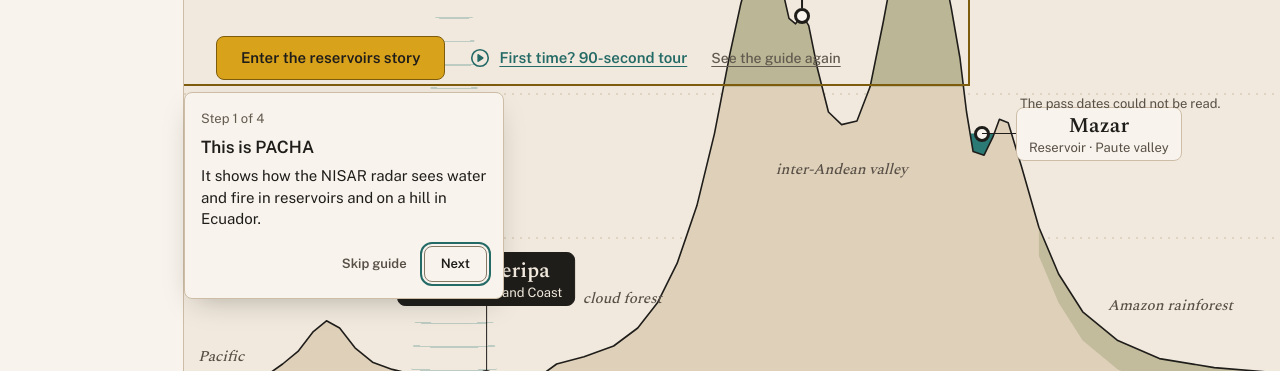
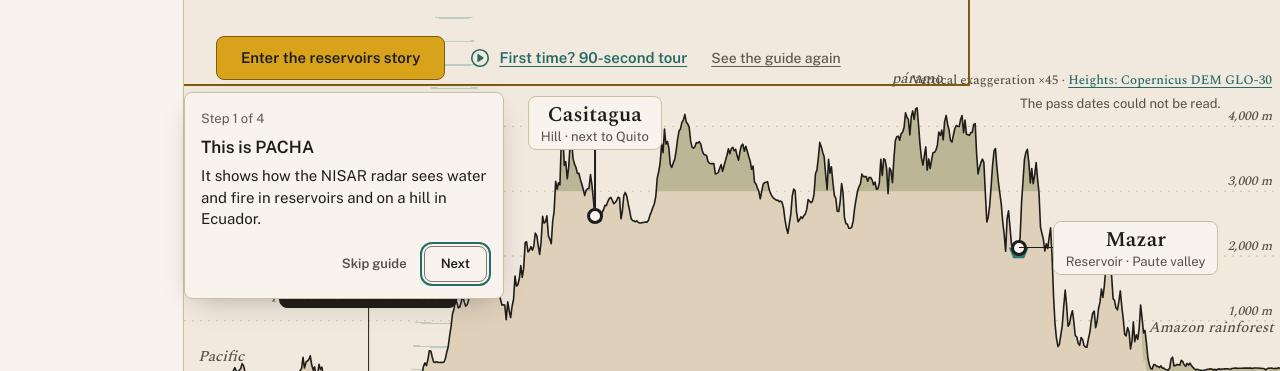
Before and after one commit to jmnss/PACHA, a React (Vite) app in the folder frontend/: page / in a window 1280 px wide. Shown: the part 248-619 px from the top of the page. Built offline with nearby package versions, Linux system fonts and the light colour scheme; no server answers.

Commit message:
feat(inicio): perfil real desde Copernicus DEM
Co-Authored-By: Claude Opus 5.5 <noreply@anthropic.com>

```diff
--- a/frontend/src/pantallas/inicio/PerfilEcuador.tsx
+++ b/frontend/src/pantallas/inicio/PerfilEcuador.tsx
@@ -1,20 +1,34 @@
-import type { CSSProperties } from 'react'
+import { useEffect, useRef, useState, type CSSProperties } from 'react'
 import type { Clave } from '../../idioma/traductor'
+import { useMovil } from '../../estado/useMovil'
 import { useT } from '../../idioma/useT'
-import { PERFIL } from './geometria'
+import { LIENZO, PERFIL } from './geometria'
 import { LUGARES, type IdLugar } from './lugares'
 
+const lugarDaule = PERFIL.lugares.daule
+const R = PERFIL.regiones
+
+// Rótulos situados con las alturas reales: regiones por la cota de 1000 m (criterio de dibujo), páramo en la cima.
 const ROTULOS: readonly { clave: Clave; x: number; y: number; tipo: 'region' | 'zona' | 'mar' }[] = [
-  { clave: 'inicio.perfil.pacifico', x: 3.4, y: 84, tipo: 'mar' },
-  { clave: 'inicio.perfil.costa', x: 20, y: 94, tipo: 'region' },
-  { clave: 'inicio.perfil.sierra', x: 61, y: 94, tipo: 'region' },
-  { clave: 'inicio.perfil.amazonia', x: 87, y: 94, tipo: 'region' },
-  { clave: 'inicio.perfil.llanura', x: 14, y: 73, tipo: 'zona' },
-  { clave: 'inicio.perfil.nublado', x: 40, y: 76, tipo: 'zona' },
-  { clave: 'inicio.perfil.paramo', x: 67, y: 17, tipo: 'zona' },
-  { clave: 'inicio.perfil.valle', x: 60, y: 58, tipo: 'zona' },
-  { clave: 'inicio.perfil.selva', x: 90, y: 77, tipo: 'zona' },
+  { clave: 'inicio.perfil.pacifico', x: Math.max(3.4, R.mar), y: 84, tipo: 'mar' },
+  { clave: 'inicio.perfil.costa', x: R.costa, y: 94, tipo: 'region' },
+  { clave: 'inicio.perfil.sierra', x: R.sierra, y: 94, tipo: 'region' },
+  { clave: 'inicio.perfil.amazonia', x: R.amazonia, y: 94, tipo: 'region' },
+  { clave: 'inicio.perfil.llanura', x: R.costa, y: lugarDaule.y - 12, tipo: 'zona' },
+  { clave: 'inicio.perfil.paramo', x: PERFIL.cima.x, y: PERFIL.cima.y - 4, tipo: 'zona' },
+  { clave: 'inicio.perfil.selva', x: R.amazonia, y: 80, tipo: 'zona' },
 ]
+
+/** Lámina de agua de un embalse a su cota, centrada en su punto del corte. */
+const embalse = ({ xLienzo: x, yLienzo: y }: { xLienzo: number; yLienzo: number }) =>
+  `M${x - 9},${y} L${x + 9},${y} L${x + 5},${y + 6} L${x - 5},${y + 6} Z`
+
+/** Exageración vertical con el tamaño real del dibujo (se estira con preserveAspectRatio="none"). */
+function exageracion(ancho: number, alto: number): number {
+  const vertical = (alto / LIENZO.alto) * PERFIL.porMetroVertical
+  const horizontal = (ancho / LIENZO.ancho) * PERFIL.porMetroHorizontal
+  return Math.round(vertical / horizontal)
+}
 
 interface Props {
   elegido: IdLugar
@@ -22,15 +36,37 @@ interface Props {
 }
 
 /**
- * Perfil oeste-este (de B), sin cifras de altitud, con los tres lugares como botones a su altura. La única animación de Inicio
- * es el haz que lo cruza (y hace crecer la capa en curso del registro); con `prefers-reduced-motion` queda quieto.
+ * Perfil real oeste-este por tramos (Copernicus DEM GLO-30, `perfil.json`), con escala vertical rotulada, su exageración
+ * y los tres lugares como botones a su altura. La única animación de Inicio es el haz que lo cruza (y hace crecer la
+ * capa en curso del registro); con `prefers-reduced-motion` queda quieto.
  */
 export function PerfilEcuador({ elegido, onElegir }: Props) {
   const { t } = useT()
+  const movil = useMovil()
+  const raiz = useRef<HTMLDivElement>(null)
+  const [veces, setVeces] = useState(() => exageracion(LIENZO.ancho, LIENZO.alto))
+
+  useEffect(() => {
+    const el = raiz.current
+    if (!el || typeof ResizeObserver === 'undefined') return
+    const medir = () => {
+      const r = el.getBoundingClientRect()
+      if (r.width > 0 && r.height > 0) setVeces(exageracion(r.width, r.height))
+    }
+    medir()
+    const ro = new ResizeObserver(medir)
+    ro.observe(el)
+    return () => ro.disconnect()
+  }, [])
+
+  const techo = PERFIL.niveles[PERFIL.niveles.length - 1]
   return (
-    <div className="perfil" role="group" aria-label={t('inicio.perfil.aria')}>
-      <svg className="perfil__svg" viewBox="0 0 1000 400" preserveAspectRatio="none" aria-hidden="true" focusable="false">
-        <path className="perfil__nivel" d="M0,110 H1000 M0,190 H1000 M0,270 H1000" />
+    <div ref={raiz} className="perfil" role="group" aria-label={t('inicio.perfil.aria')} aria-describedby="inicio-perfil-corte">
+      <p id="inicio-perfil-corte" className="solo-lectores">
+        {t('inicio.perfil_real.corte', { km: Math.round(PERFIL.largoKm), max: PERFIL.maxM })}
+      </p>
+      <svg className="perfil__svg" viewBox={`0 0 ${LIENZO.ancho} ${LIENZO.alto}`} preserveAspectRatio="none" aria-hidden="true" focusable="false">
+        <path className="perfil__nivel" d={PERFIL.niveles.map((n) => `M0,${n.y} H${LIENZO.ancho}`).join(' ')} />
       </svg>
       <div className="perfil__pasada" aria-hidden="true">
         <svg className="perfil__satelite" viewBox="0 0 46 22" fill="none" stroke="currentColor" strokeWidth="1.5" focusable="false">
@@ -42,26 +78,44 @@ export function PerfilEcuador({ elegido, onElegir }: Props) {
         <span className="perfil__haz" />
       </div>
       <div className="perfil__tierra">
-        <svg className="perfil__svg" viewBox="0 0 1000 400" preserveAspectRatio="none" aria-hidden="true" focusable="false">
+        <svg className="perfil__svg" viewBox={`0 0 ${LIENZO.ancho} ${LIENZO.alto}`} preserveAspectRatio="none" aria-hidden="true" focusable="false">
           <defs><clipPath id="inicio-clip-tierra"><path d={PERFIL.tierra} /></clipPath></defs>
-          <path className="perfil__mar" d="M0,352 L90,352 L90,400 L0,400 Z" />
-          <path className="perfil__ola" d="M4,362 Q10,359 16,362 T28,362 T40,362 M8,376 Q14,373 20,376 T32,376" />
+          <path className="perfil__mar" d={PERFIL.mar} />
           <path className="perfil__cuerpo" d={PERFIL.tierra} />
-          <rect className="perfil__altura" x="0" y="0" width="1000" height="186" clipPath="url(#inicio-clip-tierra)" />
-          <path className="perfil__selva" d="M780,264 798,290 820,311 852,327 890,337 940,342 1000,345 L1000,361 940,358 890,353 852,343 820,327 798,306 780,280 Z" />
-          <path className="perfil__estrato" d="M64,378 C200,372 330,386 470,376 S760,370 1000,382 M64,392 C240,388 420,396 620,390 S860,388 1000,394" />
-          <path className="perfil__embalse" d="M226,348 L240,354 L256,362 L276,366 L296,364 L310,356 L322,348 Z" />
-          <path className="perfil__embalse" d="M717.3,212 L720,222 L730,224 L738,214 L739.2,212 Z" />
+          <rect className="perfil__altura" x="0" y="0" width={LIENZO.ancho} height={PERFIL.yAlta} clipPath="url(#inicio-clip-tierra)" />
+          <path className="perfil__selva" d={PERFIL.selva} />
+          <g clipPath="url(#inicio-clip-tierra)">
+            <path className="perfil__estrato" d="M0,378 C200,372 330,386 470,376 S760,370 1000,382 M0,392 C240,388 420,396 620,390 S860,388 1000,394" />
+          </g>
+          <path className="perfil__embalse" d={embalse(PERFIL.lugares.daule)} />
+          <path className="perfil__embalse" d={embalse(PERFIL.lugares.mazar)} />
           <path className="perfil__suelo" d={PERFIL.suelo} />
         </svg>
+        {PERFIL.niveles.map((n) => (
+          <span key={n.m} className="perfil__rotulo perfil__rotulo--esquema" data-cota={n.m}
+            style={{ '--x': 100, '--y': (n.y / LIENZO.alto) * 100, transform: 'translate(calc(-100% - var(--space-2)), -100%)' } as CSSProperties}>
+            {t('inicio.perfil_real.cota', { m: n.m })}
+          </span>
+        ))}
+        <span className={movil ? 'solo-lectores' : 'perfil__rotulo perfil__rotulo--esquema'} data-testid="perfil-exageracion"
+          style={{ '--x': 100, '--y': (techo.y / LIENZO.alto) * 100 - 5, transform: 'translate(calc(-100% - var(--space-2)), -100%)', fontStyle: 'normal', textAlign: 'right' } as CSSProperties}>
+          {t('inicio.perfil_real.exageracion', { n: veces })}
+          {' · '}
+          <a href={PERFIL.fuente.url} target="_blank" rel="noopener noreferrer" title={PERFIL.fuente.licencia}
+            style={{ pointerEvents: 'auto', color: 'var(--laguna-tinta)' }}>
+            {t('inicio.perfil_real.fuente')}
+          </a>
+        </span>
         {ROTULOS.map((r) => (
           <span key={r.clave} className={`perfil__rotulo perfil__rotulo--${r.tipo}`} aria-hidden="true"
             style={{ '--x': r.x, '--y': r.y } as CSSProperties}>{t(r.clave)}</span>
         ))}
-        {LUGARES.map((l) => (
+        {LUGARES.map((l) => {
+          const p = PERFIL.lugares[l.id]
+          return (
             <button key={l.id} type="button" aria-pressed={l.id === elegido} aria-controls="inicio-nota-lugar"
               className={l.perfil.derecha ? 'perfil__marca perfil__marca--derecha' : 'perfil__marca'}
-            style={{ '--x': l.perfil.x, '--y': l.perfil.y, '--guia': `${l.perfil.guia}px` } as CSSProperties}
+              style={{ '--x': p.x, '--y': p.y, '--guia': `${l.perfil.guia}px` } as CSSProperties}
               onClick={() => onElegir(l.id)}>
               <span className="perfil__cartela">
                 <span className="perfil__nombre">{t(`inicio.lugar.${l.id}.nombre` as Clave)}</span>
@@ -70,7 +124,8 @@ export function PerfilEcuador({ elegido, onElegir }: Props) {
               <span className="perfil__guia" aria-hidden="true" />
               <span className="perfil__punto" aria-hidden="true" />
             </button>
-        ))}
+          )
+        })}
       </div>
     </div>
   )
--- a/frontend/src/pantallas/inicio/geometria.ts
+++ b/frontend/src/pantallas/inicio/geometria.ts
@@ -1,12 +1,67 @@
-// Geometría de Inicio, generada desde la maqueta aprobada (docs/propuestas/d-mezcla/inicio.html) y el contorno de
-// provincias de docs/propuestas/comun/ecuador.svg (geoBoundaries, CC0). Solo dibujo: el perfil no lleva cifras
-// de altitud.
+// Geometría de Inicio. El perfil sale de `perfil.json` (Copernicus DEM GLO-30, generado fuera de línea con
+// scripts/generar_perfil_inicio.py); las provincias, del contorno de docs/propuestas/comun/ecuador.svg
+// (geoBoundaries, CC0).
+import datos from './perfil.json'
 
-/** Perfil oeste-este en un lienzo de 1000 × 400 (se estira con preserveAspectRatio="none"). */
+/** Lienzo del perfil: 1000 × 400 (se estira con preserveAspectRatio="none"). */
+export const LIENZO = { ancho: 1000, alto: 400 } as const
+/** Nivel del mar en el lienzo y cota del borde superior de la escala vertical. */
+const Y_MAR = 352
+const COTA_TECHO_M = 4500
+const Y_TECHO = 190
+const POR_METRO = (Y_MAR - Y_TECHO) / COTA_TECHO_M
+
+export const xKm = (km: number) => (km / datos.largo_km) * LIENZO.ancho
+export const yM = (m: number) => Y_MAR - m * POR_METRO
+const r1 = (n: number) => Math.round(n * 10) / 10
+
+const puntos = datos.alturas_m.map((m, i) => `${r1(xKm(i * datos.paso_km))},${r1(yM(m))}`)
+const xCosta = xKm(datos.costa_km)
+
+/** Perfil real: cuerpo de tierra (desde la costa), línea del suelo y elementos derivados de las alturas. */
 export const PERFIL = {
-  tierra: "M40,400 58,362 68,352 76,346 90,340 104,333 118,322 130,316 142,320 156,331 172,339 190,343 210,346 226,348 240,354 256,362 276,366 296,364 310,356 322,348 340,340 365,336 392,330 414,320 432,306 450,284 468,252 484,212 498,168 508,140 516,122 524,112 532,110 540,118 546,132 552,148 558,151 564,146 570,152 578,176 588,200 600,207 614,205 626,186 638,150 646,124 654,104 662,92 670,88 678,92 686,104 694,124 700,142 708,170 714,200 720,222 730,224 738,214 744,204 752,206 764,230 780,264 798,290 820,311 852,327 890,337 940,342 1000,345 L1000,400 Z",
-  suelo: "M40,400 58,362 68,352 76,346 90,340 104,333 118,322 130,316 142,320 156,331 172,339 190,343 210,346 226,348 240,354 256,362 276,366 296,364 310,356 322,348 340,340 365,336 392,330 414,320 432,306 450,284 468,252 484,212 498,168 508,140 516,122 524,112 532,110 540,118 546,132 552,148 558,151 564,146 570,152 578,176 588,200 600,207 614,205 626,186 638,150 646,124 654,104 662,92 670,88 678,92 686,104 694,124 700,142 708,170 714,200 720,222 730,224 738,214 744,204 752,206 764,230 780,264 798,290 820,311 852,327 890,337 940,342 1000,345",
-} as const
+  fuente: datos.fuente,
+  largoKm: datos.largo_km,
+  maxM: datos.max_m,
+  /** Cuerpo de la tierra: desde la costa (el mar queda aparte), cerrado por abajo. */
+  tierra: `M${r1(xCosta)},${LIENZO.alto} L${puntos.slice(Math.max(0, Math.round(datos.costa_km / datos.paso_km) - 1)).join(' ')} L${LIENZO.ancho},${LIENZO.alto} Z`,
+  suelo: `M${puntos.slice(Math.max(0, Math.round(datos.costa_km / datos.paso_km) - 1)).join(' ')}`,
+  /** Mar: de 0 a la costa, al nivel 0 m. */
+  mar: `M0,${Y_MAR} L${r1(xCosta)},${Y_MAR} L${r1(xCosta)},${LIENZO.alto} L0,${LIENZO.alto} Z`,
+  xCosta: r1(xCosta),
+  /** Rayas de altitud cada 1000 m (escala vertical rotulada). */
+  niveles: [1000, 2000, 3000, 4000].map((m) => ({ m, y: r1(yM(m)) })),
+  /** Altura (en el lienzo) por encima de la cual se tiñe la tierra alta. */
+  yAlta: r1(yM(3000)),
+  /** Px del lienzo por metro de altura y por metro de distancia: la exageración vertical depende del tamaño real. */
+  porMetroVertical: POR_METRO,
+  porMetroHorizontal: LIENZO.ancho / (datos.largo_km * 1000),
+  /** Selva: banda bajo el suelo desde el final de la Sierra (criterio de dibujo: cota de 1000 m). */
+  selva: (() => {
+    const desde = Math.round(datos.sierra_km[1] / datos.paso_km)
+    const arriba = puntos.slice(desde)
+    const abajo = datos.alturas_m.slice(desde).map((m, i) => `${r1(xKm((desde + i) * datos.paso_km))},${r1(yM(m) + 16)}`).reverse()
+    return `M${arriba.join(' ')} L${abajo.join(' ')} Z`
+  })(),
+  /** Centro de cada tramo de región y de la llanura costera, en % del ancho. */
+  regiones: {
+    costa: ((datos.costa_km + datos.sierra_km[0]) / 2 / datos.largo_km) * 100,
+    sierra: ((datos.sierra_km[0] + datos.sierra_km[1]) / 2 / datos.largo_km) * 100,
+    amazonia: ((datos.sierra_km[1] + datos.largo_km) / 2 / datos.largo_km) * 100,
+    mar: (datos.costa_km / 2 / datos.largo_km) * 100,
+  },
+  /** Punto más alto del corte (para el rótulo «páramo»), en % del lienzo. */
+  cima: (() => {
+    const i = datos.alturas_m.indexOf(datos.max_m)
+    return { x: (xKm(i * datos.paso_km) / LIENZO.ancho) * 100, y: (yM(datos.max_m) / LIENZO.alto) * 100 }
+  })(),
+  /** Cada lugar en el corte: posición (% del lienzo) y altura del DEM en ese punto. */
+  lugares: Object.fromEntries(
+    Object.entries(datos.lugares).map(([id, l]) => [id, { x: (xKm(l.km) / LIENZO.ancho) * 100, y: (yM(l.altura_m) / LIENZO.alto) * 100, alturaM: l.altura_m, xLienzo: xKm(l.km), yLienzo: yM(l.altura_m) }]),
+  ) as Record<'daule' | 'casitagua' | 'mazar', { x: number; y: number; alturaM: number; xLienzo: number; yLienzo: number }>,
+  /** Vértices del corte por tramos (giros), en % del ancho. */
+  vertices: datos.vertices.map((v) => ({ id: v.id, x: (xKm(v.km) / LIENZO.ancho) * 100 })),
+}
 
 /** Provincias del Ecuador continental en el sistema de ecuador.svg. */
 export const PROVINCIAS: readonly string[] = [
```
Also changed, not shown: frontend/src/pantallas/inicio/perfil.json (added, +1 -0 lines), 3 other files (tests, documents, lock files or other folders). Lines whose indentation alone changed are shown as unchanged.
